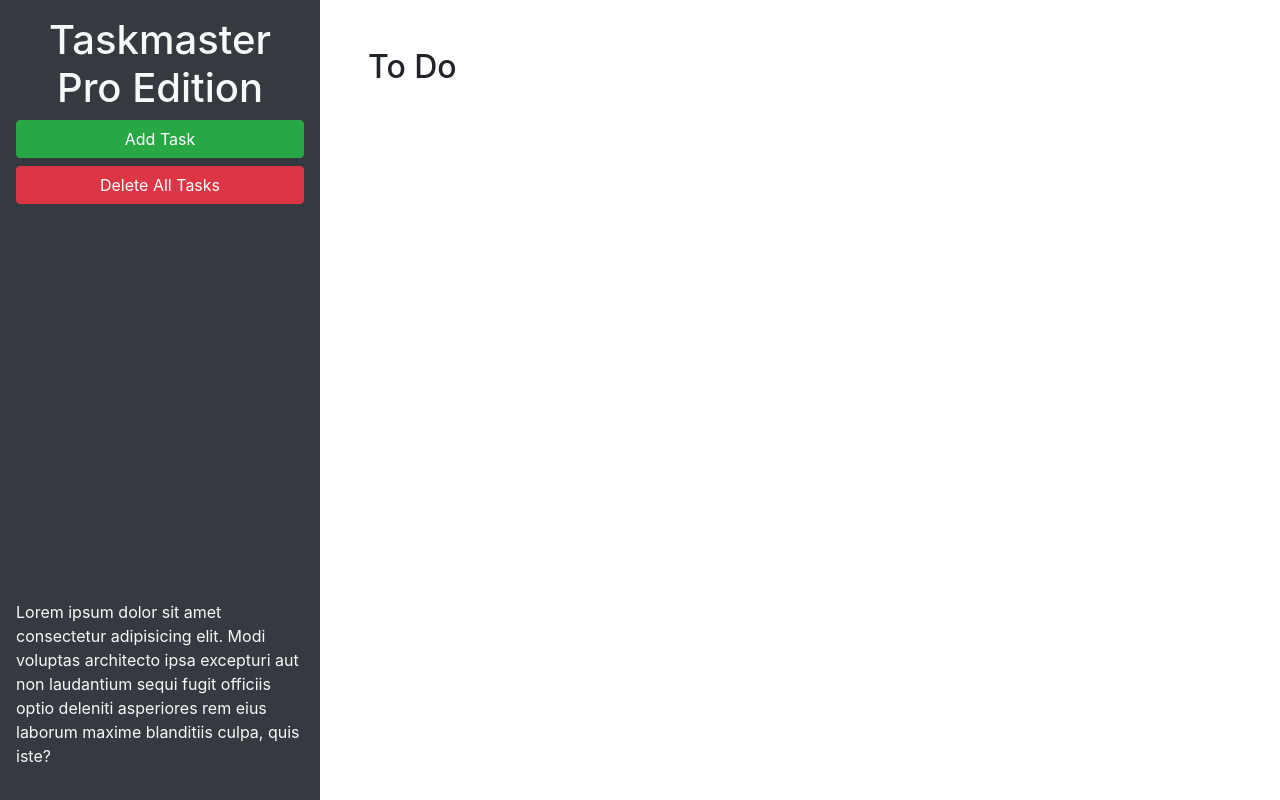
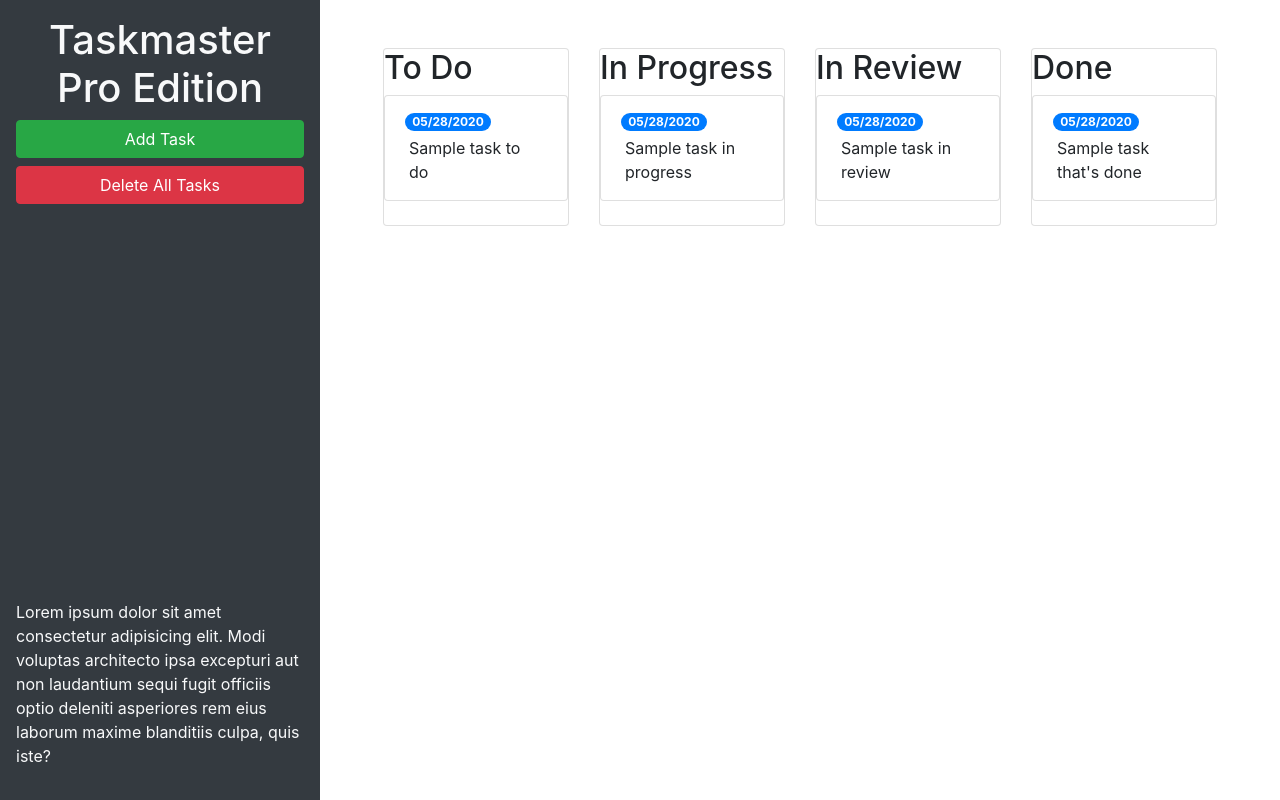
Before and after one commit to arios10/taskmaster-pro, a plain HTML site: page index.html in a window 1280 px wide. Drawn offline with nearby package versions, Linux system fonts and the light colour scheme.

Commit message:
added additional columns and fixed textarea

```diff
--- a/index.html
+++ b/index.html
@@ -24,9 +24,59 @@
       </p>
     </header>
     <main class="col-12 col-lg-9">
-      <div class="m-5">
-        <h2>To Do</h2>
-        <ul id="list-toDo" class="list-group"> </ul>
+      <div class="m-5 row justify-content-around">
+        <!-- todo start -->
+        <div class="col-12 col-md-6 col-xl-3 mb-3">
+          <div class="card">
+            <h2>To Do</h2>
+            <ul id="list-toDo" class="list-group">
+              <li class="list-group-item">
+                <span class="badge badge-primary badge-pill">05/28/2020</span>
+                <p class="m-1">Sample task to do</p>
+              </li>
+            </ul>
+        </div>
+      </div>
+        <!-- todo end -->
+        <!-- in progress start -->
+        <div class="col-12 col-md-6 col-xl-3 mb-3">
+          <div class="card">
+          <h2>In Progress</h2>
+          <ul id="list-inProgress" class="list-group">
+            <li class="list-group-item">
+              <span class="badge badge-primary badge-pill">05/28/2020</span>
+              <p class="m-1">Sample task in progress</p>
+            </li>
+          </ul>
+        </div>
+        </div>
+        <!-- in progress end -->
+        <!-- in review start -->
+        <div class="col-12 col-md-6 col-xl-3 mb-3">
+          <div class="card">
+          <h2>In Review</h2>
+          <ul id="list-inReview" class="list-group">
+            <li class="list-group-item">
+              <span class="badge badge-primary badge-pill">05/28/2020</span>
+              <p class="m-1">Sample task in review</p>
+            </li>
+          </ul>
+        </div>
+        </div>
+        <!-- in review end -->
+        <!-- done start -->
+        <div class="col-12 col-md-6 col-xl-3 mb-3">
+          <div class="card">
+          <h2>Done</h2>
+          <ul id="list-done" class="list-group">
+            <li class="list-group-item">
+              <span class="badge badge-primary badge-pill">05/28/2020</span>
+              <p class="m-1">Sample task that's done</p>
+            </li>
+          </ul>
+        </div>
+      </div>
+        <!-- done end -->
       </div>
     </main>
   </div>
@@ -46,11 +96,11 @@
           <form>
             <div class="form-group">
               <label for="modalTaskDescription">Task description</label>
-              <textarea id="modalTaskDescription" rows="3"></textarea>
+              <textarea id="modalTaskDescription" rows="3" class="form-control"></textarea>
             </div>
             <div class="form-group">
               <label for="modalDueDate">Due date</label>
-              <input type="text" id="modalDueDate" placeholder="mm/dd/yyyy" autocomplete="off" />
+              <input type="text" class="form-control" id="modalDueDate" placeholder="mm/dd/yyyy" autocomplete="off" />
             </div>
           </form>
         </div>
```
